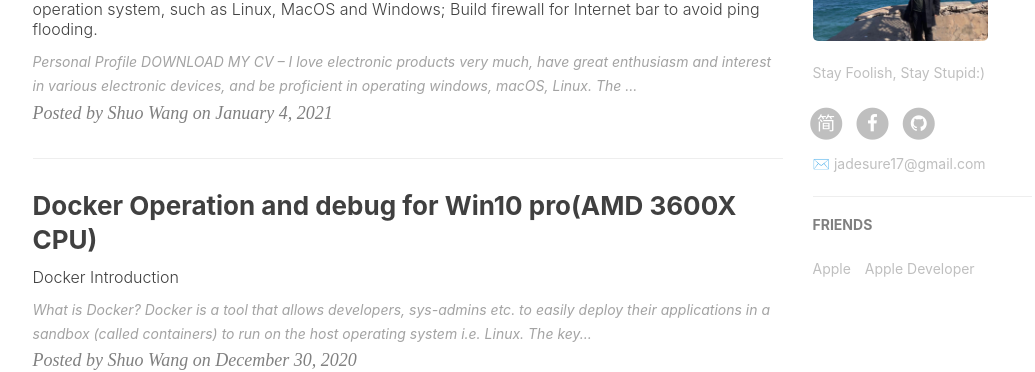
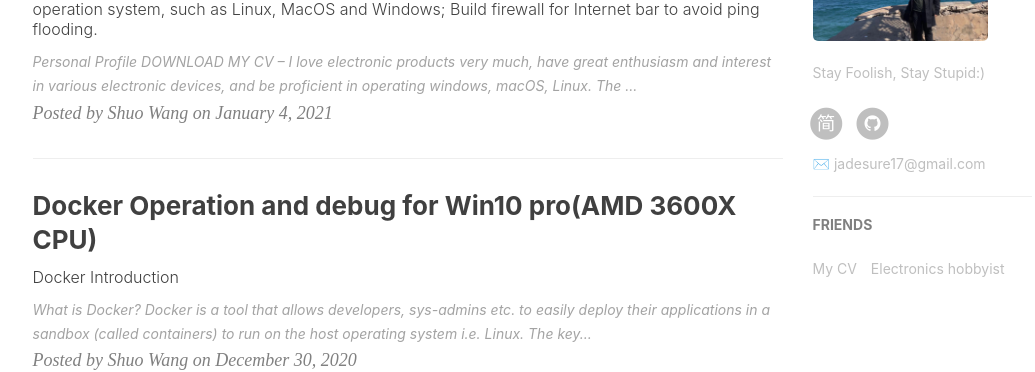
Before and after one commit to JadeSure/my_old_blog, a Jekyll site: the page built from index.html, in a window 1280 px wide and 900 px high, scrolled down 807 px. Shown: the top 372 px of the window, without its empty margins (135-1170 px from the left). Built offline with Jekyll 4.4.1, drawn with Linux system fonts in a browser that asks for light colours; nearby versions of some CDN libraries; the list of posts is cut into pages by our own code; comment, search, counter and statistics services are not loaded.

Commit message:
Update _config.yml

```diff
--- a/_config.yml
+++ b/_config.yml
@@ -20,8 +20,8 @@
 RSS: false
 # weibo_username:     暂无
 # zhihu_username:     暂无
-github_username:    暂无
-facebook_username:  暂无
+github_username:    jadesure
+youtube_username:  Sure
 jianshu_username:   暂无
 #twitter_username:   暂无
 
@@ -61,7 +61,7 @@
 
 # Gitalk
 gitalk:
-  enable: true    #是否开启Gitalk评论
+  enable: false    #是否开启Gitalk评论
   clientID:                             #生成的clientID
   clientSecret:     #生成的clientSecret
   repo: jadesure.github.io    #仓库名称
@@ -98,10 +98,10 @@
 # Friends
 friends: [
     {
-        title: "Apple",
+        title: "My CV",
         href: "https://apple.com"
     },{
-        title: "Apple Developer",
-        href: "https://developer.apple.com/"
+        title: "Electronics hobbyist",
+        href: "https://tremendousure.com.au/2021/01/04/Electronics-lover/"
     }
 ]
```
